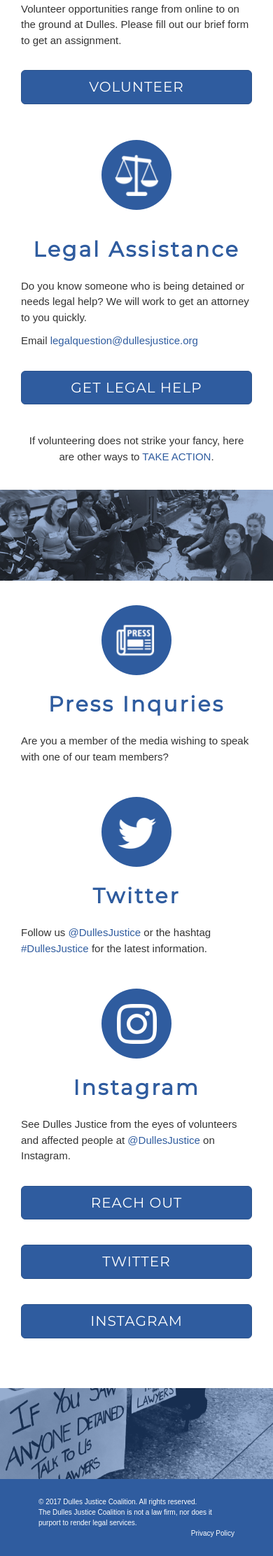
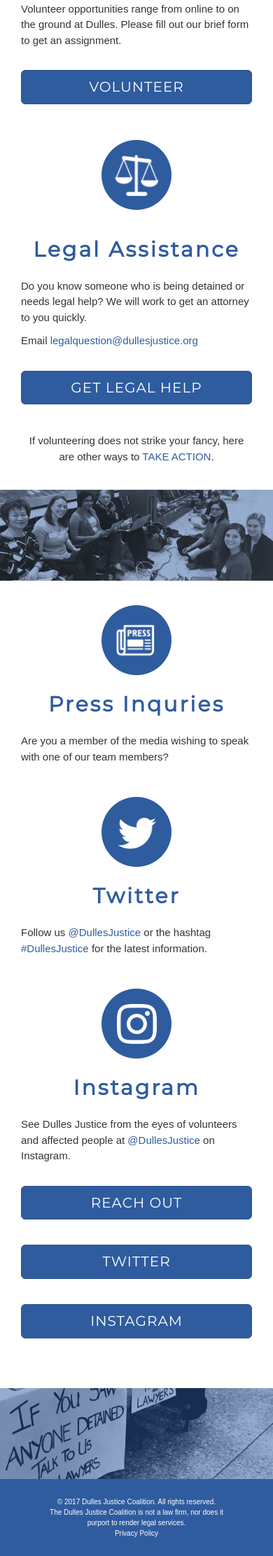
Before and after one commit to dullesjustice/site, a Jekyll site: the page built from index.html, in a window 390 px wide. Shown: the part 987-3211 px from the top of the page at 70% size. Built offline with Jekyll 4.4.1, drawn with Linux system fonts in a browser that asks for light colours; some web fonts are replaced.

Commit message:
Fix responsive on footer

```diff
--- a/_includes/footer.html
+++ b/_includes/footer.html
@@ -1,10 +1,10 @@
 <div class="container-fluid">
   <div class="row inverse footer">
-    <div class="col-xs-12 col-sm-10">
+    <div class="col-xs-12 col-sm-10 copyright">
       &copy; 2017 Dulles Justice Coalition. All rights reserved.<br/>
       The Dulles Justice Coalition is not a law firm, nor does it purport to render legal services.
     </div>
-    <div class="col-xs-12 col-sm-2" style="text-align: right" >
+    <div class="col-xs-12 col-sm-2 privacy">
       <a href="{{ site.baseurl }}/privacy/">Privacy Policy</a>
     </div>
   </div>
--- a/css/site.scss
+++ b/css/site.scss
@@ -211,8 +211,26 @@
   font-size: 10px;
   padding: 25px;
 
+  div {
+    text-align: center;
+    vertical-align: middle;
+  }
+
   a {
     color: $white;
+  }
+}
+
+
+@media (min-width: 768px) {
+  .footer {
+    .copyright {
+      text-align: left;
+    }
+
+    .privacy {
+      text-align: right;
+    }
   }
 }
 
```
